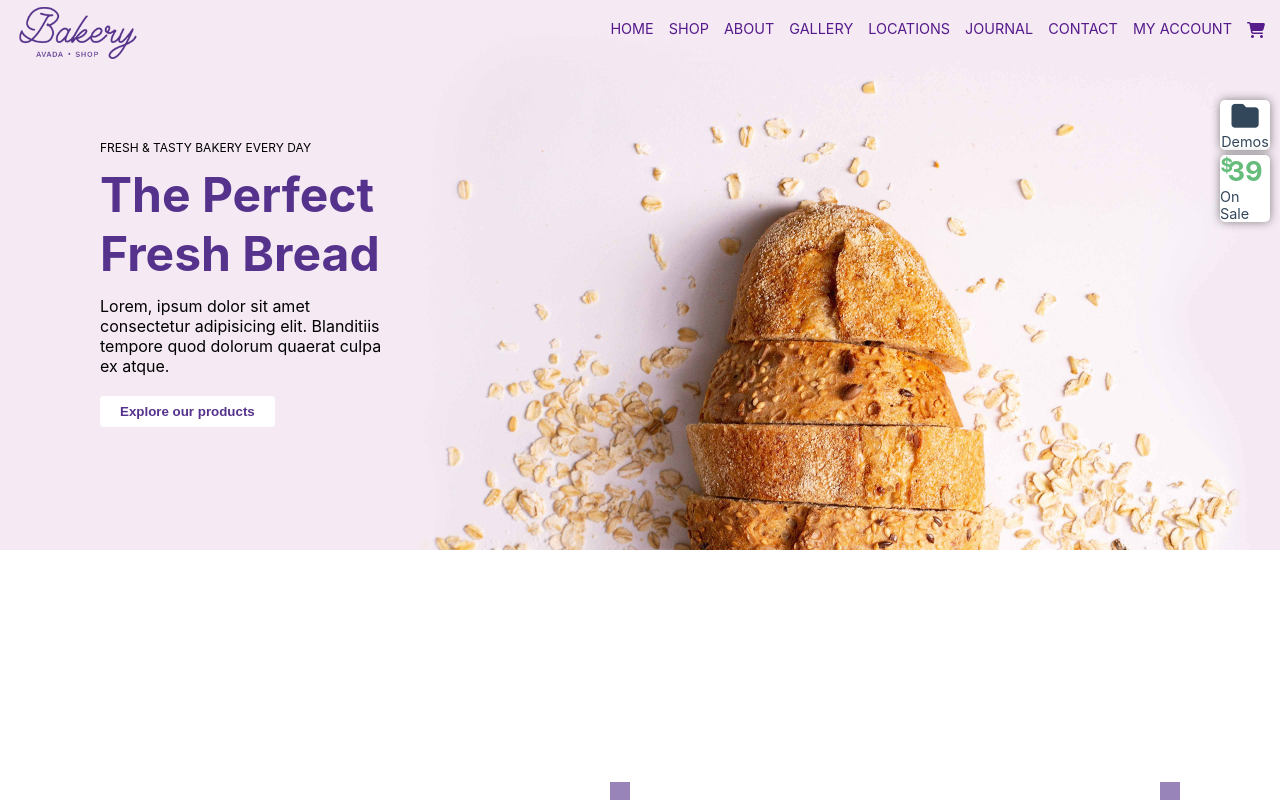
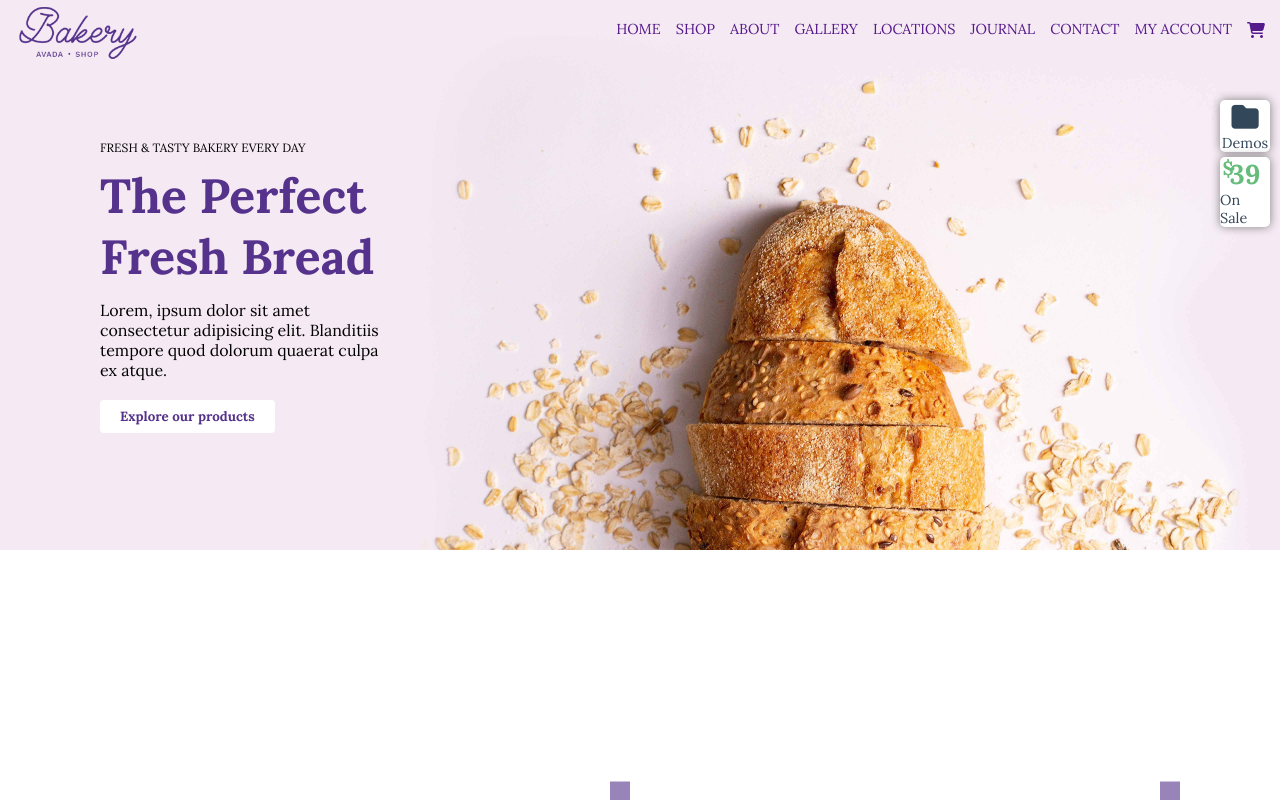
Before and after one commit to giovannitamburini/proj-html-vuejs, a Vue app: page / in a window 1280 px wide. Shown: the top 800 px of the page. Built offline with nearby package versions, Linux system fonts and the light colour scheme.

Commit message:
added font family

```diff
--- a/src/style.scss
+++ b/src/style.scss
@@ -1,20 +1,11 @@
-:root {
-  font-family: Inter, system-ui, Avenir, Helvetica, Arial, sans-serif;
-
-  font-synthesis: none;
-  text-rendering: optimizeLegibility;
-  -webkit-font-smoothing: antialiased;
-  -moz-osx-font-smoothing: grayscale;
-  -webkit-text-size-adjust: 100%;
-}
-
+@import url('https://fonts.googleapis.com/css2?family=Lora:wght@400;600;700&display=swap');
 
 // debug
 * {
   margin: 0;
   padding: 0;
   box-sizing: border-box;
-
+  font-family: 'Lora', serif;
   // tolgo lo stile a tutte le liste presenti
   list-style-type: none;
   // tolgo le decorazioni del testo(sottolineatura e colore dei link), presente di default, in tutti i tag link
```
